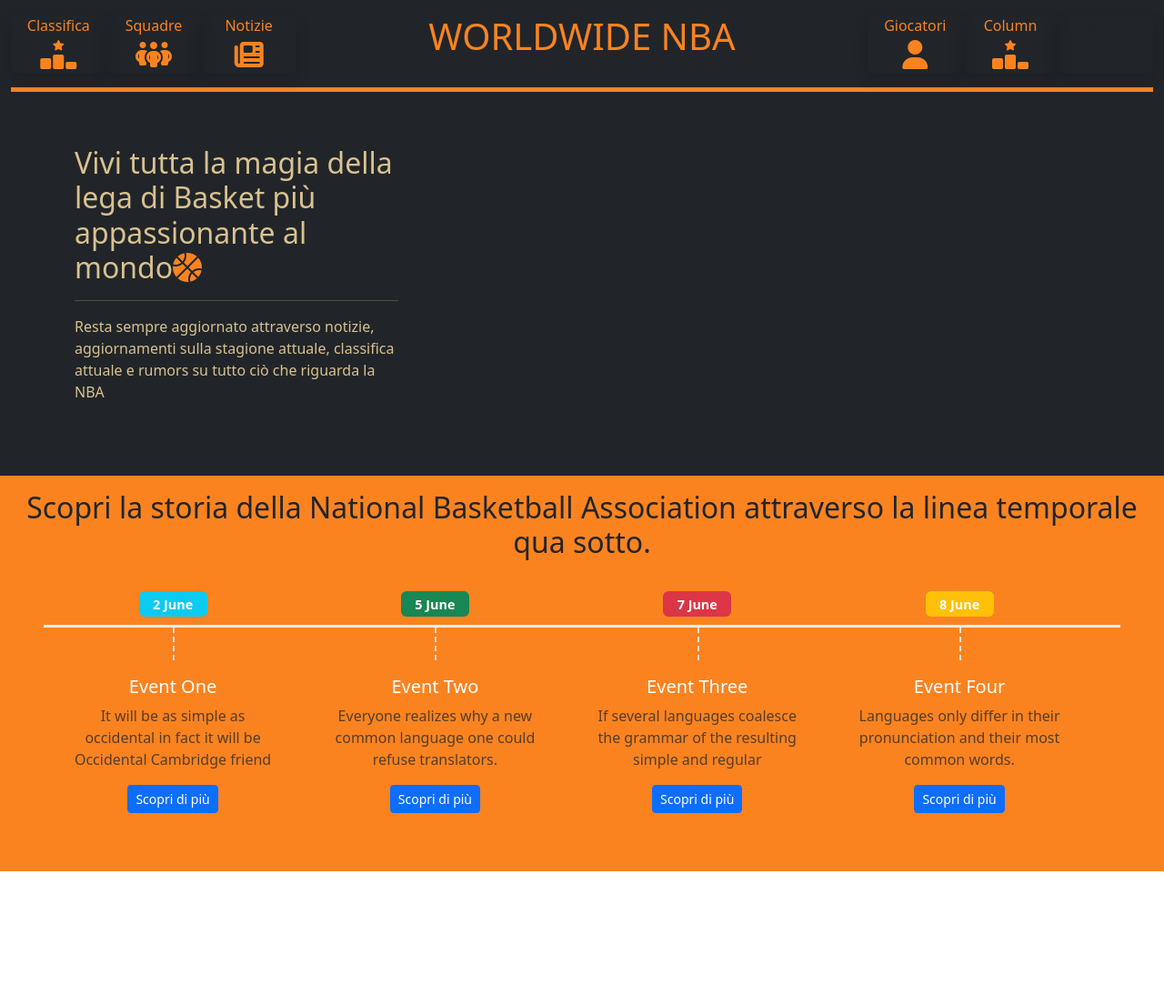
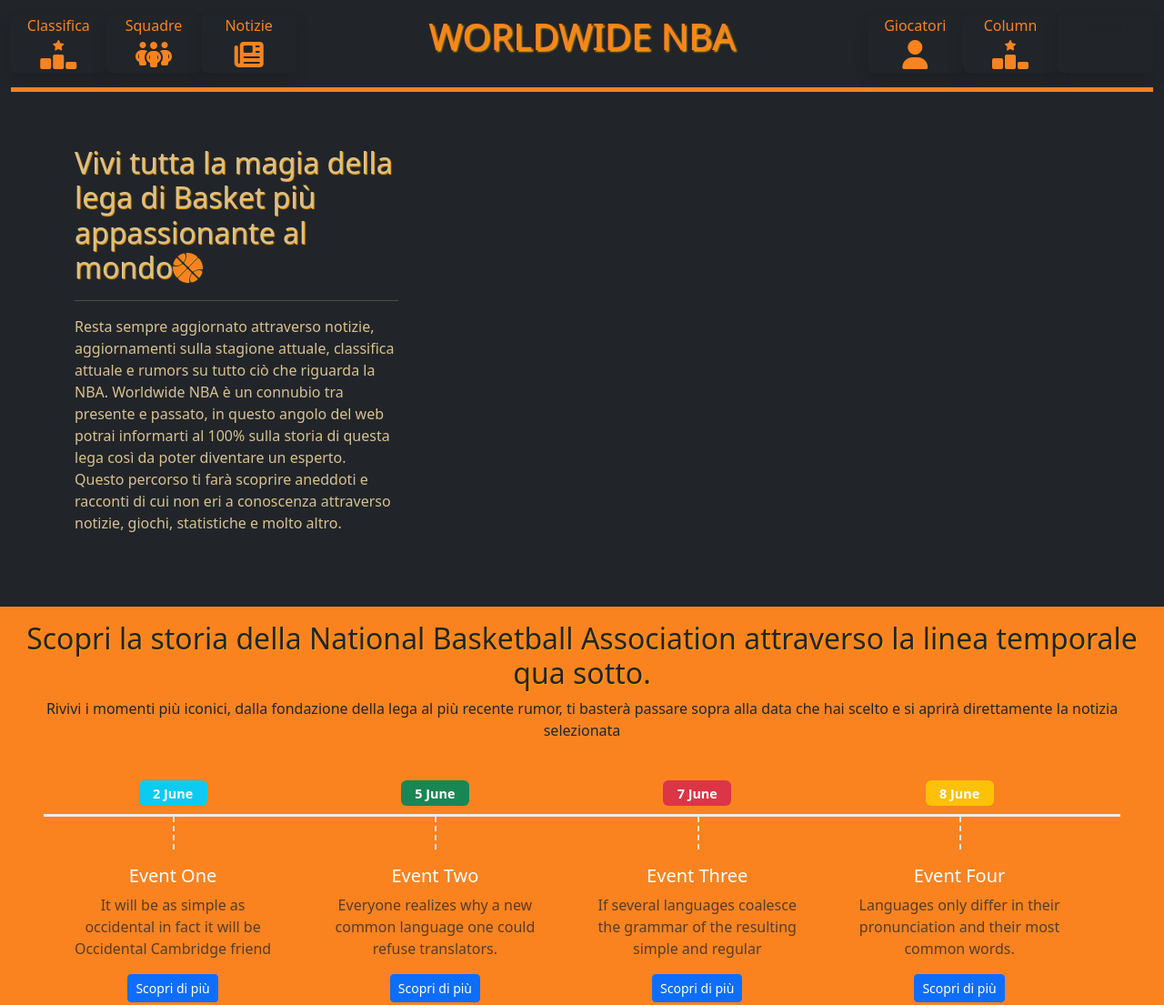
Before and after one commit to Carlomadella/sito-NBA, a plain HTML site: page index.html in a window 1280 px wide. Shown: the whole page at 91% size. Before the commit the page ends 958 px from the top, so only its background shows below. Drawn offline with nearby package versions, Linux system fonts and the light colour scheme; a web font is replaced by a local one.

Commit message:
[UPD] piccoole modifiche e esperimenti

```diff
--- a/css/style.css
+++ b/css/style.css
@@ -47,8 +47,22 @@ img {
     color: #FA8320;
 }
 
+.b-shadow{
+  box-shadow: #FA8320 5px 5px;
+}
+
+/* TITOLI */
+h1{
+  text-shadow: 2px 2px 2px orange;
+}
+
 h2{
+  text-shadow: 1px 1px 1px orange;
     color: #212529;
+}
+
+.col-1{
+  background-color: #212529;
 }
 
 /* TIMELINE */
--- a/index.html
+++ b/index.html
@@ -58,7 +58,9 @@
                     <div class="col-4 bg-dark py-3">
                         <h2>Vivi tutta la magia della lega di Basket più appassionante al mondo<i class="fa-solid fa-basketball"></i></h2>
                         <hr>
-                        <p id="header-p">Resta sempre aggiornato attraverso notizie, aggiornamenti sulla stagione attuale, classifica attuale e rumors su tutto ciò che riguarda la NBA</p>
+                        <p id="header-p">Resta sempre aggiornato attraverso notizie, aggiornamenti sulla stagione attuale, classifica  attuale e rumors su tutto ciò che riguarda la NBA.
+                          Worldwide NBA è un connubio tra presente e passato, in questo angolo del web potrai informarti al 100% sulla storia di questa lega così da poter diventare un esperto. Questo percorso ti farà scoprire aneddoti e racconti di cui non eri a conoscenza attraverso notizie, giochi, statistiche e molto altro.
+                        </p>
                     </div>
                     <div class="col-8">
                         <img src="./assets/img/75th_year_nba.png" alt="">
@@ -71,6 +73,9 @@
     <main>
         <div class="container-fluid bg-orange py-3 text-center">
             <h2>Scopri la storia della National Basketball Association attraverso la linea temporale qua sotto.</h2>
+            <p>
+              Rivivi i momenti più iconici, dalla fondazione della lega al più recente rumor, ti basterà passare sopra alla data che hai scelto e si aprirà direttamente la notizia selezionata
+            </p>
         </div>
         <div class="container-fluid px-5 py-5 bg-orange text-white">
 
```
